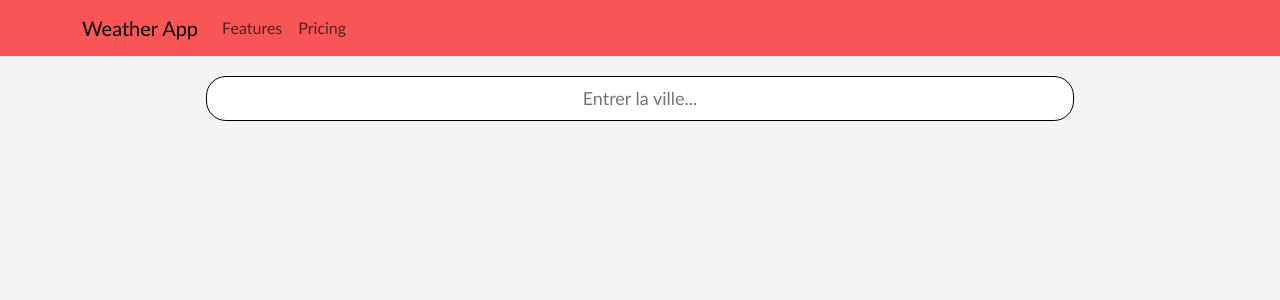
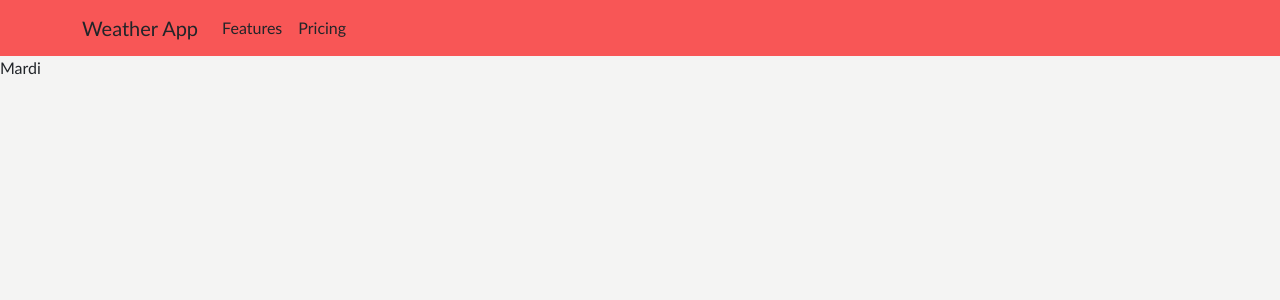
Before and after one commit to Radouane0/weather-app, a React (Create React App) app: page /weather-day/1 in a window 1280 px wide. Shown: the top 300 px of the page. Built offline with nearby package versions, Linux system fonts and the light colour scheme.

Commit message:
Multi page

```diff
--- a/src/App.js
+++ b/src/App.js
@@ -1,21 +1,25 @@
+import React from 'react';
+import { Routes, Route } from 'react-router-dom';
+import NavBar from './components/NavBar/NavBar';
+import Home from './pages/Home/Home';
+import WeatherDay from './pages/WeatherDay/WeatherDay';
+
 import './index.scss';
-import React, { useState } from 'react';
-import NavBar from './components/NavBar/NavBar';
-import SearchBar from './components/SearchBar/SearchBar';
-import WeatherList from './components/WeatherList/WeatherList';
-import CityName from './components/CityName/CityName';
 import 'bootstrap/dist/css/bootstrap.min.css';
 
 const App = () => {
-  const [data, setData] = useState({})
+
+  window.scrollTo({top: 0, behavior: 'smooth'});
 
   return (
     <div>
       <NavBar />
       <div className="bg-main">
-        <SearchBar setData = {setData}/>
-        <CityName data={data}/>
-        <WeatherList data={data} />
+        <Routes forceRefresh={false}>
+          <Route path="/" element={<Home />} />
+          <Route path="/home" element={<Home />} />
+          <Route path="/weather-day/:day" element={<WeatherDay />} />
+        </Routes>
       </div>
     </div>
   );
--- a/src/components/NavBar/NavBar.js
+++ b/src/components/NavBar/NavBar.js
@@ -2,7 +2,6 @@ import React from 'react';
 import Container from 'react-bootstrap/Container';
 import Nav from 'react-bootstrap/Nav';
 import Navbar from 'react-bootstrap/Navbar';
-
 
 import './NavBar.scss';
 
@@ -11,7 +10,7 @@ const NavBar = () => {
         <div id='navBar'>
             <Navbar collapseOnSelect expand="lg">
             <Container>
-                <Navbar.Brand href="#home">Weather App</Navbar.Brand>
+                <Navbar.Brand href="/home">Weather App</Navbar.Brand>
                 <Navbar.Toggle aria-controls="responsive-navbar-nav" />
                 <Navbar.Collapse id="responsive-navbar-nav">
                     <Nav className="me-auto">
--- a/src/components/NavBar/NavBar.scss
+++ b/src/components/NavBar/NavBar.scss
@@ -1,6 +1,12 @@
 #navBar {
     height: 56px;
+
     nav {
         background-color: #F85656;
     }
+
+    a {
+        color: inherit;
+        text-decoration: none;
+    }
 }
--- a/src/components/Weather/Weather.js
+++ b/src/components/Weather/Weather.js
@@ -1,10 +1,12 @@
 import React from 'react';
+import { CiTempHigh } from 'react-icons/ci';
+import { GiWaterDrop } from 'react-icons/gi';
+import { useNavigate } from 'react-router-dom';
 import './Weather.scss';
-import { CiTempHigh } from 'react-icons/ci';
-import { GiWaterDrop } from 'react-icons/gi'
 
 const Weather = ({ elts }) => {
 
+    const navigate = useNavigate();
     const weatherMorning = elts.find(elt => elt.dt_txt.slice(11, 19) === "09:00:00");
     const weatherAfternoon = elts.find(elt => elt.dt_txt.slice(11, 19) === "18:00:00");
 
@@ -14,9 +16,13 @@ const Weather = ({ elts }) => {
         return days[dayNumber];
     }
 
+    const handleClick = (day) => {
+        navigate('/weather-day/' + day)
+    }
+
     if (weatherMorning && weatherAfternoon) {
         return (
-            <div className="weather">
+            <div className="weather" onClick={() => handleClick(weatherMorning.dt_txt.slice(0, 10))}>
                 <div className='block-1 center'>{getDayOfWeek(weatherMorning.dt_txt.slice(0, 10))}</div>
 
                 <div className='block-2 center-row'>
--- a/src/components/Weather/Weather.scss
+++ b/src/components/Weather/Weather.scss
@@ -7,6 +7,11 @@
     flex-direction: column;
     align-items: center;
     padding: 5px;
+
+    &:hover {
+        background-color: beige;
+        cursor: pointer;
+    }
 
     .block-1 {
         width: 100%;
--- a/src/index.js
+++ b/src/index.js
@@ -1,9 +1,12 @@
 import React from 'react';
 import ReactDOM from 'react-dom/client';
+import { BrowserRouter } from 'react-router-dom';
 import './index.scss';
 import App from './App';
 
 const root = ReactDOM.createRoot(document.getElementById('root'));
 root.render(
-    <App />
+    <BrowserRouter forceRefresh={false}>
+        <App />
+    </BrowserRouter>
 );
--- /dev/null
+++ b/src/pages/Home/Home.js
@@ -0,0 +1,20 @@
+import React, { useState } from 'react';
+import SearchBar from './../../components/SearchBar/SearchBar';
+import WeatherList from './../../components/WeatherList/WeatherList';
+import CityName from './../../components/CityName/CityName';
+
+import './Home.scss';
+
+const Home = () => {
+  const [data, setData] = useState({})
+
+  return (
+    <div id="home">
+        <SearchBar setData = {setData}/>
+        <CityName data={data}/>
+        <WeatherList data={data} />
+    </div>
+  );
+};
+
+export default Home;
--- /dev/null
+++ b/src/pages/Home/Home.scss
@@ -0,0 +1,3 @@
+#home {
+
+}
--- /dev/null
+++ b/src/pages/WeatherDay/WeatherDay.js
@@ -0,0 +1,23 @@
+import React from 'react';
+import { useParams } from 'react-router-dom';
+
+import './WeatherDay.scss';
+
+const WeatherDay = () => {
+
+  const params = useParams();
+
+  const getDayOfWeek = (day) => {
+    const days = ["Lundi", "Mardi", "Mercredi", "Jeudi", "Vendredi", "Samedi", "Dimanche"];
+    const dayNumber = new Date(day).getDay();
+    return days[dayNumber];
+}
+
+  return (
+    <div id="weatherDay">
+      {getDayOfWeek(params.day)}
+    </div>
+  );
+};
+
+export default WeatherDay;
--- /dev/null
+++ b/src/pages/WeatherDay/WeatherDay.scss
@@ -0,0 +1,3 @@
+#weatherDay {
+
+}
```
